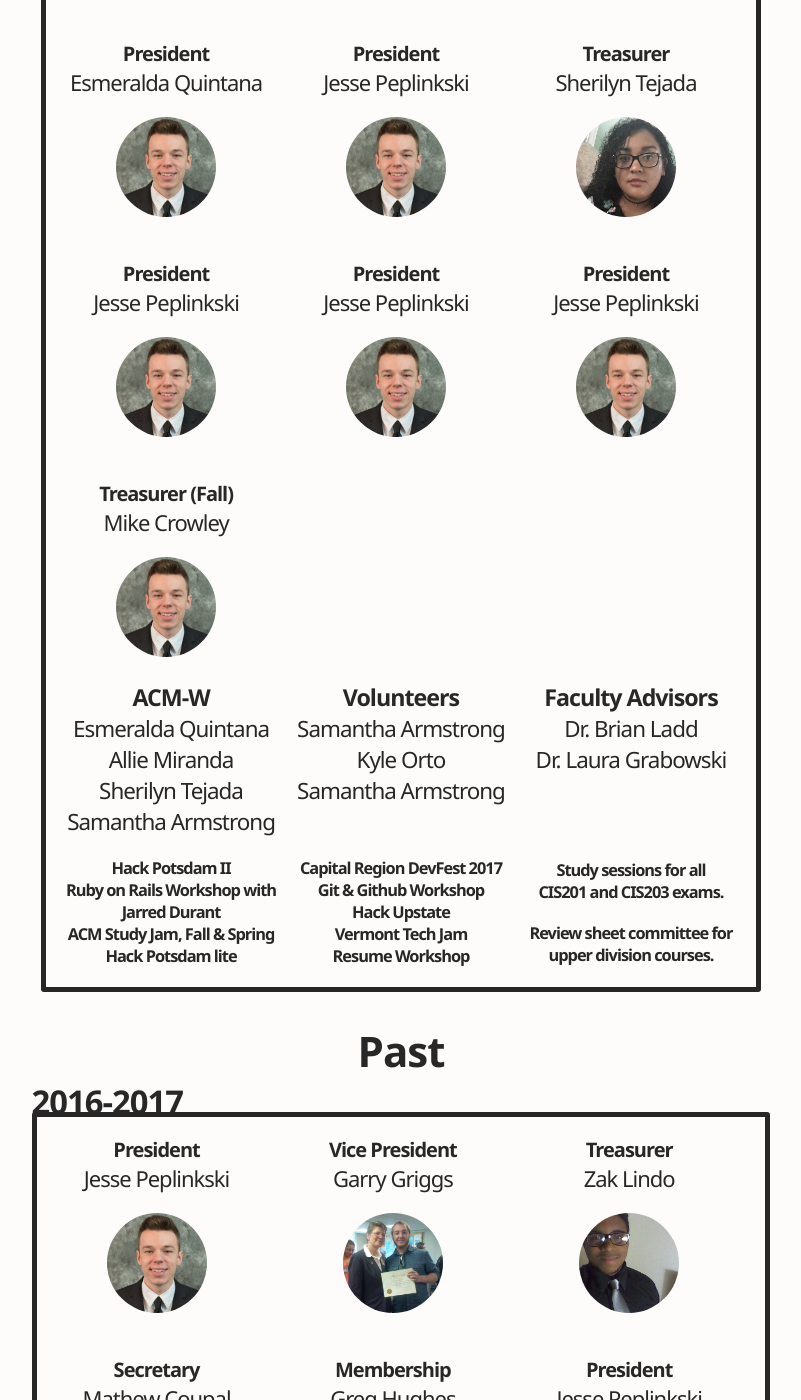
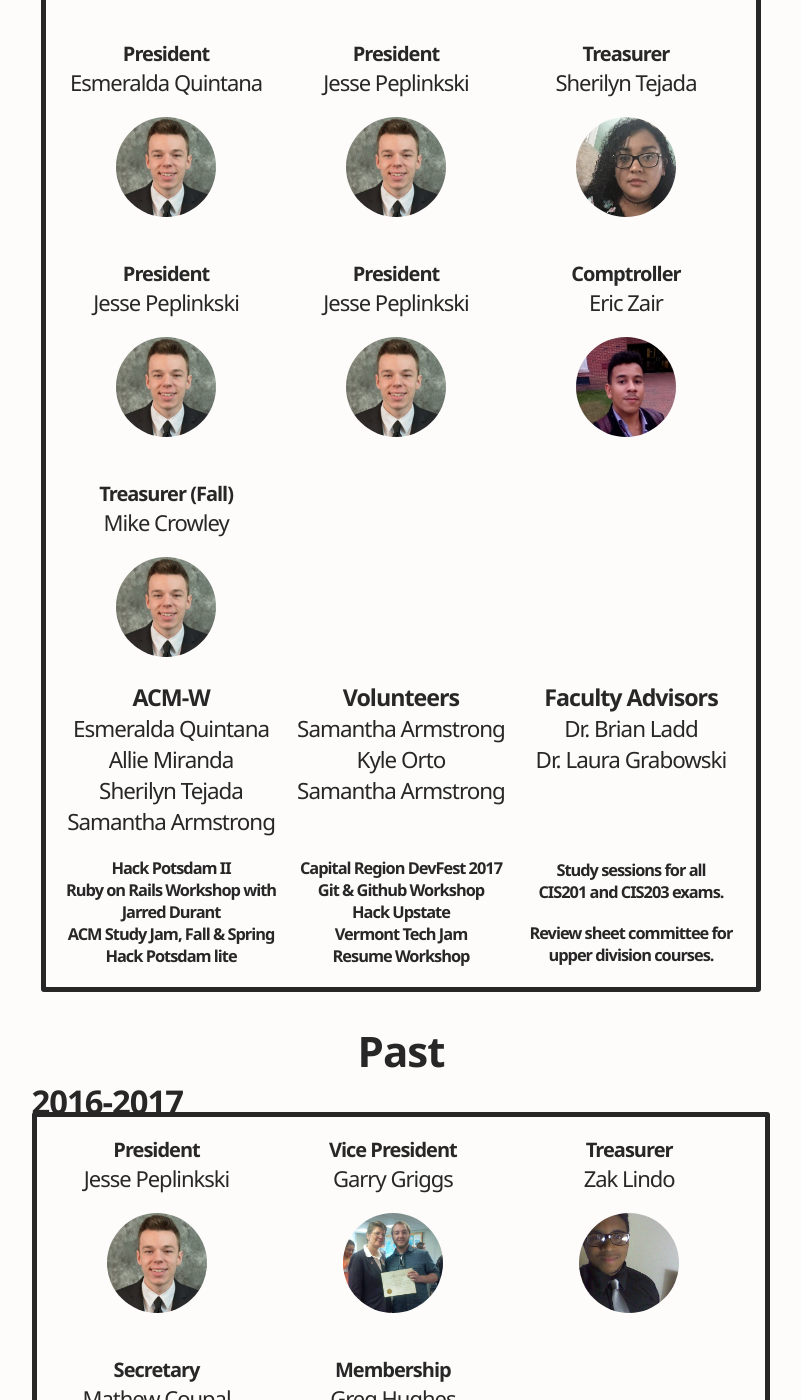
Before and after one commit to armstrsl200/potsdamacm, a Jekyll site: the page built from _pages/org.html, in a window 1280 px wide and 1400 px high, scrolled down 256 px. Shown: the whole window, without its empty margins (239-1040 px from the left). Built offline with Jekyll 4.4.1, drawn with Linux system fonts in a browser that asks for light colours.

Commit message:
add eric's face

```diff
--- a/_pages/org.html
+++ b/_pages/org.html
@@ -37,9 +37,9 @@ permalink: "/org/"
         <div class="div"><img src="/assets/images/eboard/2016/jesse-peplinski.jpg" alt=""></div>
       </div>
       <div class="person" style="margin: 0;">
-        <p><span style="font-weight: bold;">President</span> <br>
-        <span style="font-size: 1.1em;">Jesse Peplinkski</span></p>
-        <div class="div"><img src="/assets/images/eboard/2016/jesse-peplinski.jpg" alt=""></div>
+        <p><span style="font-weight: bold;">Comptroller</span> <br>
+        <span style="font-size: 1.1em;">Eric Zair</span></p>
+        <div class="div"><img src="/assets/images/eboard/2017/eric-zair.jpg" alt=""></div>
       </div>
       <div class="person" style="margin: 0;">
         <p><span style="font-weight: bold;">Treasurer (Fall)</span> <br>
@@ -117,11 +117,7 @@ permalink: "/org/"
         <span style="font-size: 1.1em;">Greg Hughes</span></p>
         <div class="div"><img src="/assets/images/eboard/2016/greg-hughes.jpg" alt=""></div>
       </div>
-      <div class="person" style="margin: 0;">
-        <p><span style="font-weight: bold;">President</span> <br>
-        <span style="font-size: 1.1em;">Jesse Peplinkski</span></p>
-        <div class="div"><img src="/assets/images/eboard/2016/jesse-peplinski.jpg" alt=""></div>
-      </div>
+      <div class="empty"></div>
       <div class="program" style="font-size: .5em;">
         <h3>Hack Potsdam</h3>
         <h3>Ultimate Go with Bill Kennedy</h3>
```
Also changed, not shown: assets/images/eboard/2017/eric-zair.jpg (added).
